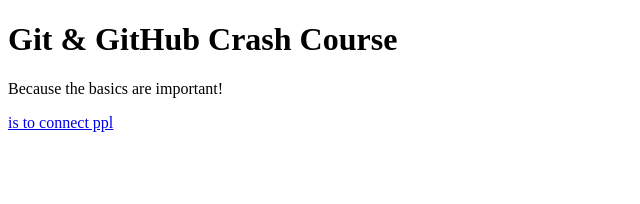
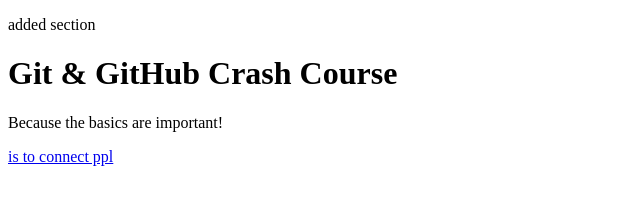
Before and after one commit to tusharpargawkar/Git-learn, a plain HTML site: page index.html in a window 1280 px wide. Shown: the whole page, without its empty margins (0-640 px from the left). Drawn offline with Linux system fonts and the light colour scheme.

Commit message:
added section

```diff
--- a/index.html
+++ b/index.html
@@ -7,6 +7,9 @@
     <title>Git & GitHub Crash Course!</title>
   </head>
   <body>
+    <section>
+      <p>added section</p>
+    </section>
     <h1>Git & GitHub Crash Course</h1>
     <p>Because the basics are important!</p>
     <p><a href="www.facebook.com"> is to connect ppl</p>
```
